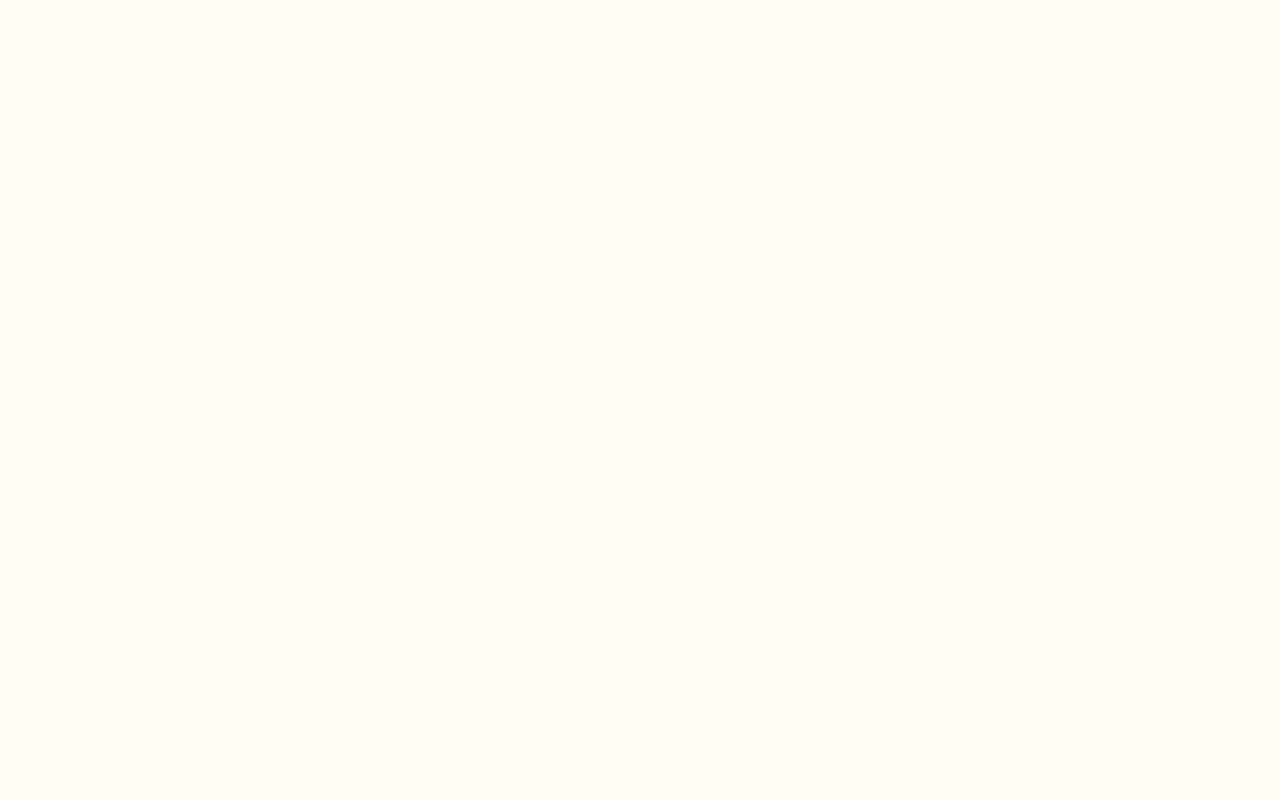
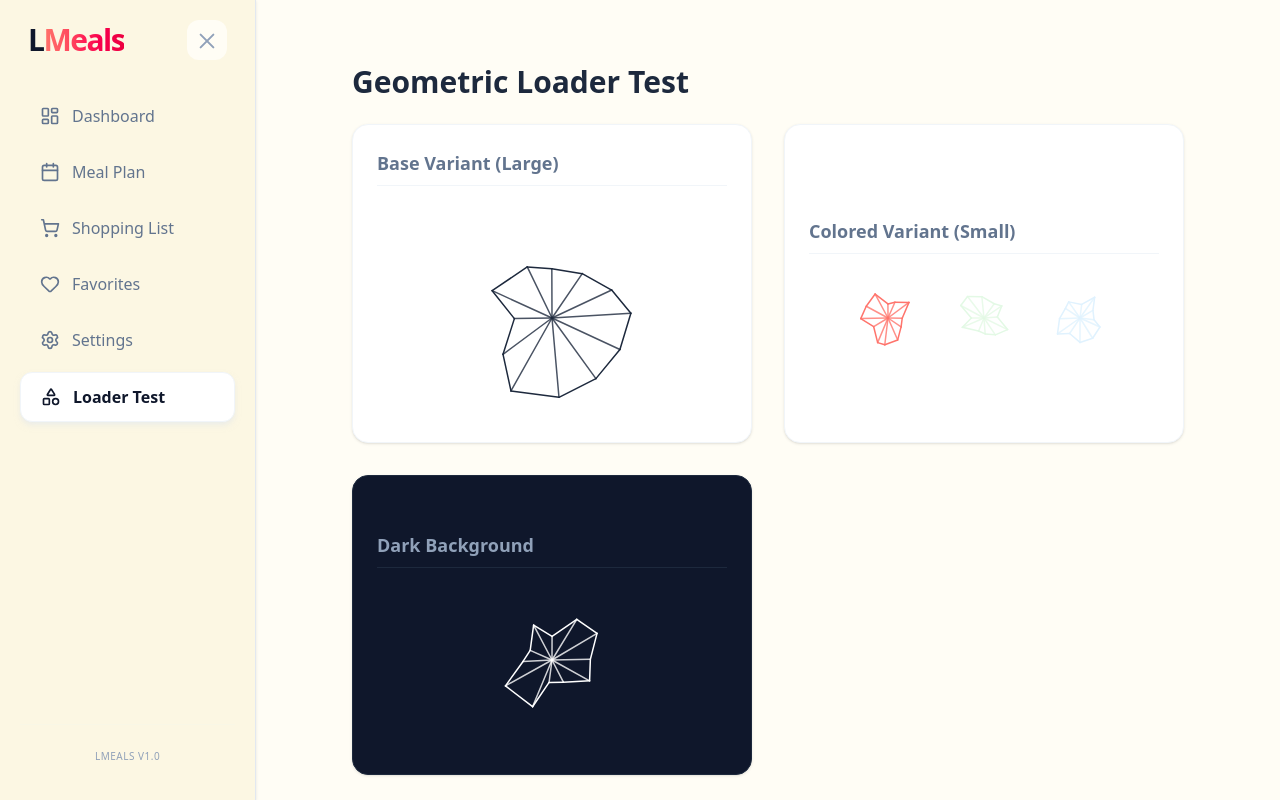
Before and after one commit to vgyy4/LMeals, a React (Vite) app in the folder lmeals/frontend/: page /#/loader-test in a window 1280 px wide. Before the commit this address had no page. Built offline with nearby package versions, Linux system fonts and the light colour scheme.

Commit message:
feat(frontend): add static GeometricLoader and test page

```diff
--- a/lmeals/frontend/src/App.tsx
+++ b/lmeals/frontend/src/App.tsx
@@ -7,6 +7,7 @@ import ShoppingList from './pages/ShoppingList';
 import Settings from './pages/Settings';
 import RecipeDetail from './pages/RecipeDetail';
 import FavoritesPage from './pages/Favorites';
+import LoaderTestPage from './pages/LoaderTestPage';
 
 function App() {
   useEffect(() => {
@@ -24,6 +25,7 @@ function App() {
           <Route path="/shopping-list" element={<ShoppingList />} />
           <Route path="/settings" element={<Settings />} />
           <Route path="/favorites" element={<FavoritesPage />} />
+          <Route path="/loader-test" element={<LoaderTestPage />} />
         </Route>
       </Routes>
     </Router>
--- /dev/null
+++ b/lmeals/frontend/src/components/GeometricLoader.tsx
@@ -0,0 +1,107 @@
+import React, { useMemo } from 'react';
+
+interface GeometricLoaderProps {
+    size?: number;
+    color?: string;
+    strokeWidth?: number;
+    className?: string;
+}
+
+interface Vertex {
+    angle: number; // in degrees
+    radius: number; // normalized 0-1 (relative to half-size)
+}
+
+const GeometricLoader: React.FC<GeometricLoaderProps> = ({
+    size = 100,
+    color = 'currentColor',
+    strokeWidth = 1.5,
+    className = '',
+}) => {
+    const center = size / 2;
+    const maxRadius = (size / 2) * 0.9; // keep some padding
+
+    // Generate static vertices for the "shattered/geometric" look.
+    // We use a fixed seed or just useMemo with no deps to keep it consistent per mount.
+    // In the future, these radii will be animated.
+    const vertices = useMemo<Vertex[]>(() => {
+        const numPoints = 12;
+        const points: Vertex[] = [];
+        for (let i = 0; i < numPoints; i++) {
+            // Distribute points around the circle
+            const angleStep = 360 / numPoints;
+            const angleBase = i * angleStep;
+
+            // Add some randomness to the angle to make it less perfect
+            const angleRandom = (Math.random() - 0.5) * (angleStep * 0.5);
+
+            // Randomize radius to create the irregular "shard" look
+            // varying between 0.4 and 1.0 of max radius
+            const radius = 0.4 + Math.random() * 0.6;
+
+            points.push({
+                angle: angleBase + angleRandom,
+                radius: radius
+            });
+        }
+        return points;
+    }, []);
+
+    // Convert polar to cartesian for rendering
+    const getPoint = (v: Vertex) => {
+        const rad = (v.angle * Math.PI) / 180;
+        const r = v.radius * maxRadius;
+        const x = center + r * Math.cos(rad);
+        const y = center + r * Math.sin(rad);
+        return { x, y };
+    };
+
+    const points = vertices.map(getPoint);
+
+    return (
+        <div className={`inline-flex items-center justify-center ${className}`}>
+            <svg
+                width={size}
+                height={size}
+                viewBox={`0 0 ${size} ${size}`}
+                fill="none"
+                xmlns="http://www.w3.org/2000/svg"
+            >
+                {/* Radial Lines: Center to Vertex */}
+                {points.map((p, i) => (
+                    <line
+                        key={`radial-${i}`}
+                        x1={center}
+                        y1={center}
+                        x2={p.x}
+                        y2={p.y}
+                        stroke={color}
+                        strokeWidth={strokeWidth}
+                        strokeLinecap="round"
+                        opacity={0.8}
+                    />
+                ))}
+
+                {/* Perimeter Lines: Vertex to Next Vertex */}
+                {points.map((p, i) => {
+                    const nextP = points[(i + 1) % points.length];
+                    return (
+                        <line
+                            key={`perimeter-${i}`}
+                            x1={p.x}
+                            y1={p.y}
+                            x2={nextP.x}
+                            y2={nextP.y}
+                            stroke={color}
+                            strokeWidth={strokeWidth}
+                            strokeLinecap="round"
+                            strokeLinejoin="round"
+                        />
+                    );
+                })}
+            </svg>
+        </div>
+    );
+};
+
+export default GeometricLoader;
--- a/lmeals/frontend/src/components/Sidebar.tsx
+++ b/lmeals/frontend/src/components/Sidebar.tsx
@@ -1,5 +1,5 @@
 import { NavLink } from 'react-router-dom';
-import { LayoutDashboard, Calendar, ShoppingCart, Settings, Heart } from 'lucide-react';
+import { LayoutDashboard, Calendar, ShoppingCart, Settings, Heart, Shapes } from 'lucide-react';
 
 interface SidebarProps {
   isCollapsed: boolean;
@@ -82,6 +82,7 @@ const Sidebar: React.FC<SidebarProps> = ({ isCollapsed, setIsCollapsed, isMobile
           { to: "/shopping-list", icon: ShoppingCart, label: "Shopping List" },
           { to: "/favorites", icon: Heart, label: "Favorites" },
           { to: "/settings", icon: Settings, label: "Settings" },
+          { to: "/loader-test", icon: Shapes, label: "Loader Test" },
         ].map(({ to, icon: Icon, label }) => (
           <NavLink
             key={to}
--- /dev/null
+++ b/lmeals/frontend/src/pages/LoaderTestPage.tsx
@@ -0,0 +1,44 @@
+import React from 'react';
+import GeometricLoader from '../components/GeometricLoader';
+
+const LoaderTestPage: React.FC = () => {
+    return (
+        <div className="p-8 max-w-4xl mx-auto">
+            <h1 className="text-3xl font-bold mb-6 text-slate-800">Geometric Loader Test</h1>
+
+            <div className="grid grid-cols-1 md:grid-cols-2 gap-8">
+
+                {/* Card 1: Default / Large */}
+                <div className="bg-white p-6 rounded-2xl shadow-sm border border-slate-100 flex flex-col items-center justify-center min-h-[300px]">
+                    <h2 className="text-lg font-semibold text-slate-500 mb-8 self-start w-full border-b border-slate-100 pb-2">
+                        Base Variant (Large)
+                    </h2>
+                    <GeometricLoader size={200} className="text-slate-800" />
+                </div>
+
+                {/* Card 2: Colored / Small */}
+                <div className="bg-white p-6 rounded-2xl shadow-sm border border-slate-100 flex flex-col items-center justify-center min-h-[300px]">
+                    <h2 className="text-lg font-semibold text-slate-500 mb-8 self-start w-full border-b border-slate-100 pb-2">
+                        Colored Variant (Small)
+                    </h2>
+                    <div className="flex gap-8 items-center">
+                        <GeometricLoader size={64} className="text-p-coral" />
+                        <GeometricLoader size={64} className="text-p-mint" />
+                        <GeometricLoader size={64} className="text-p-sky" />
+                    </div>
+                </div>
+
+                {/* Card 3: Dark Mode Simulation */}
+                <div className="bg-slate-900 p-6 rounded-2xl shadow-sm border border-slate-800 flex flex-col items-center justify-center min-h-[300px]">
+                    <h2 className="text-lg font-semibold text-slate-400 mb-8 self-start w-full border-b border-slate-800 pb-2">
+                        Dark Background
+                    </h2>
+                    <GeometricLoader size={120} className="text-white" />
+                </div>
+
+            </div>
+        </div>
+    );
+};
+
+export default LoaderTestPage;
```
